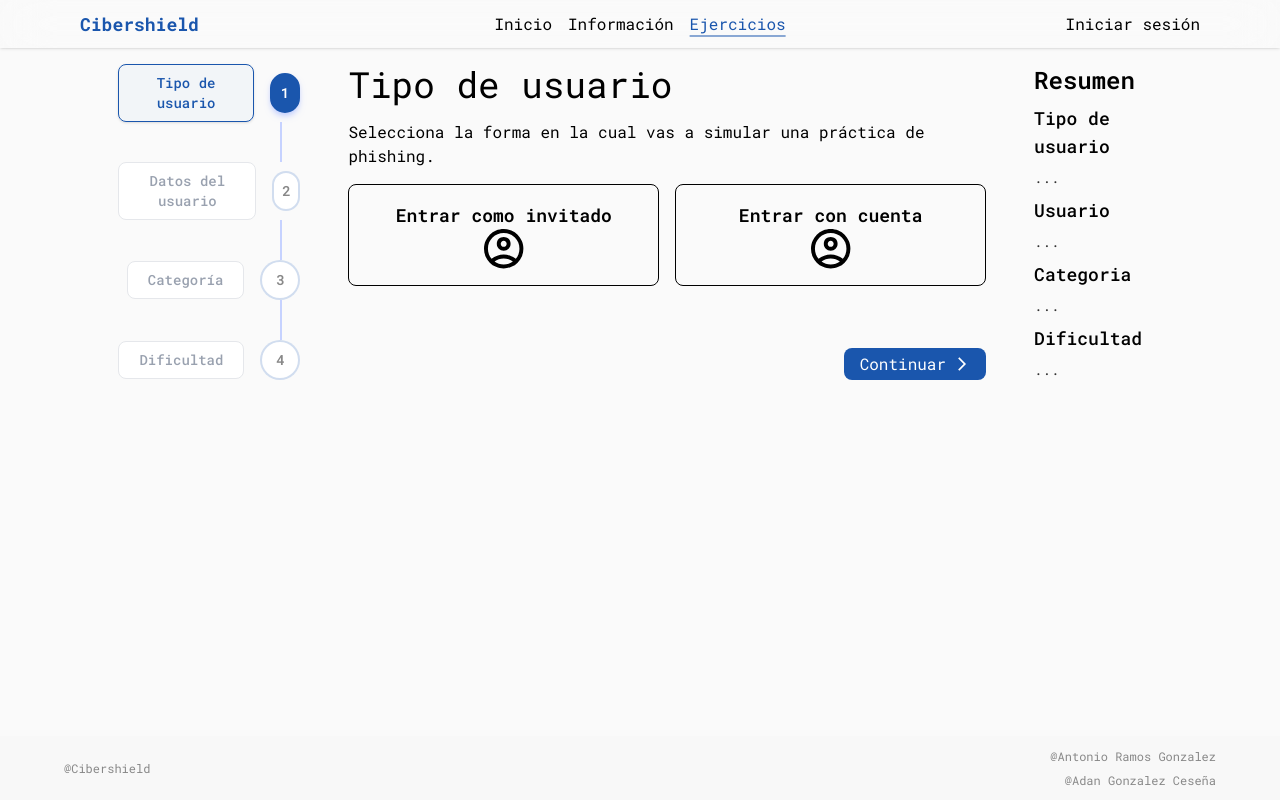
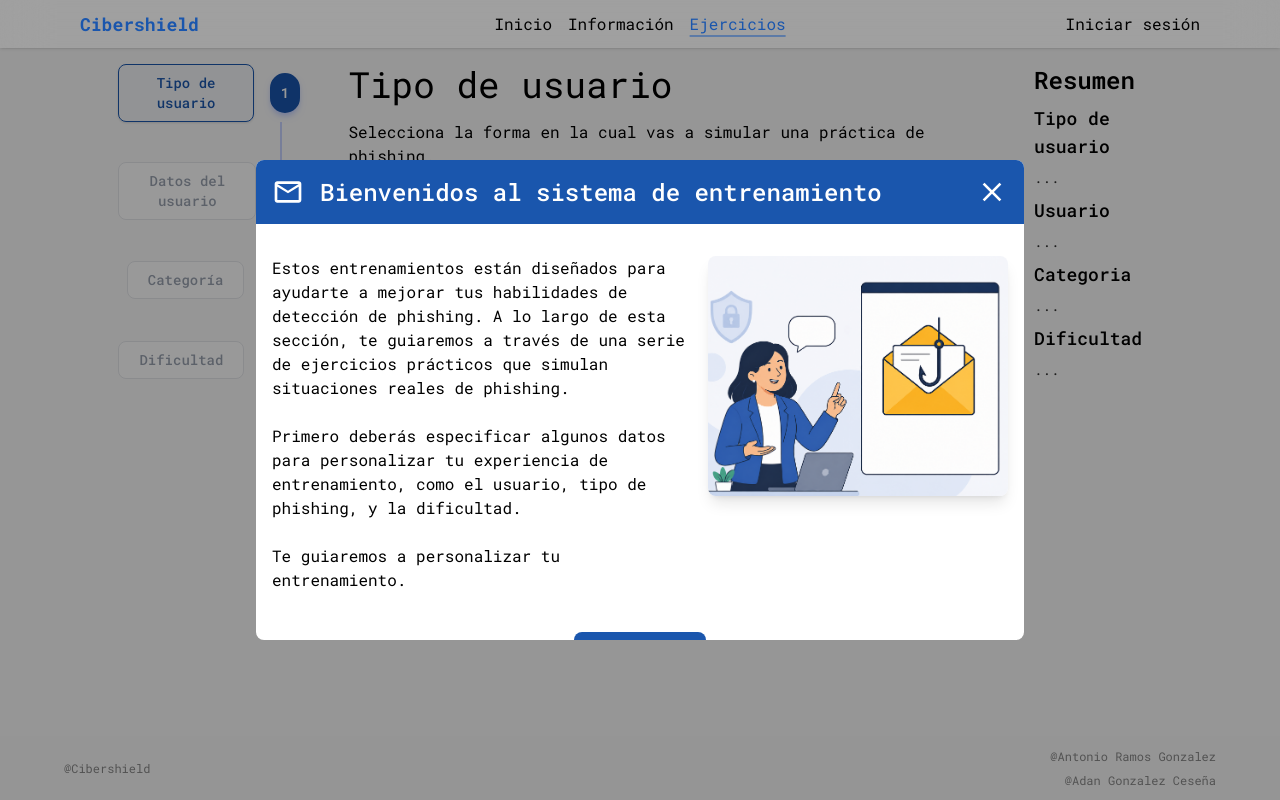
Before and after one commit to AdanCC21/CibershieldFront, a React (Vite) app: page /testing in a window 1280 px wide. Built offline with nearby package versions, Linux system fonts and the light colour scheme.

Commit message:
init modal introduction

```diff
--- a/src/components/modal/GenModal.tsx
+++ b/src/components/modal/GenModal.tsx
@@ -7,16 +7,21 @@ interface Prompts {
     active: boolean
     setActive: Dispatch<SetStateAction<boolean>>
 
-    item: ModalData
+    item?: ModalData
+    headerStyle: 'default' | 'primary'
     children: ReactNode
 }
 
 export interface ModalData {
-    id: number
+    id?: number
     title?: string
+    titleClass?: string
+    titleSize?: string
+
     icon?: string
+    iconAlt?: string
 }
-export default function GenModal({ active, setActive, item, children }: Prompts) {
+export default function GenModal({ active, setActive, item, headerStyle='primary', children }: Prompts) {
     useEffect(() => {
         active ?
             document.documentElement.style.overflowY = "hidden" :
@@ -39,29 +44,31 @@ export default function GenModal({ active, setActive, item, children }: Prompts)
     if (!active) return <></>
 
     return (
-        <div className="fixed top-0 left-0 flex w-screen h-screen bg-black/40" onClick={(e) => { setActive(false); e.stopPropagation(); }}>
-            <motion.div variants={showUp} initial="hidden" animate="showShort" exit="exit" className="flex flex-col gap-4 bg-white max-w-3/5 max-h-[60vh] m-auto p-4 overflow-hidden rounded-lg" onClick={(e) => { e.stopPropagation() }}>
-                <header className="flex items-center gap-4 bg-(--primary-secundary) py-2">
+        <div className="fixed top-0 left-0 flex w-screen h-screen bg-black/40 z-90" onClick={(e) => { setActive(false); e.stopPropagation(); }}>
+            <motion.div variants={showUp} initial="hidden" animate="showShort" exit="exit" className="flex flex-col gap-4 bg-white max-w-3/5 max-h-[60vh] m-auto overflow-hidden rounded-lg" onClick={(e) => { e.stopPropagation() }}>
+                <header className={`flex items-center gap-4 ${headerStyle === 'primary' ? 'bg-(--primary-color) text-white' : 'bg-white'}  p-4`}>
                     <div className="flex items-center gap-4">
-                        {item.icon &&
-                            <img src={item.icon} className="h-8" />
+                        {item && item.icon &&
+                            <img src={item.icon} className={`h-8 ${headerStyle === 'primary' && 'invert'}`} />
                         }
-                        {item.title &&
-                            <span className="text-2xl font-medium">
+                        {item && item.title &&
+                            <span className={`${item.titleClass ?? ''} ${item.titleSize ?? 'text-2xl'} font-medium`}>
                                 {item.title}
                             </span>
                         }
                     </div>
                     <button onClick={() => { setActive(false); }} className="flex items-center justify-center size-fit ml-auto cursor-pointer">
-                        <img src={Icons.close} alt="close" className="h-8" />
+                        <img src={Icons.close} alt="close" className={`h-8 ${headerStyle === 'primary' && 'invert'}`} />
                     </button>
                 </header>
 
-                {typeof children === 'string' ?
-                    <span className="text-lg">{children}</span>
-                    :
-                    children
-                }
+                <main className="p-4">
+                    {typeof children === 'string' ?
+                        <span className="text-lg">{children}</span>
+                        :
+                        children
+                    }
+                </main>
             </motion.div>
         </div>
     )
--- a/src/pages/Training/Form.tsx
+++ b/src/pages/Training/Form.tsx
@@ -13,6 +13,7 @@ import { GetUser } from "@/scripts/user";
 import { LoadFormFromLocal } from "@/scripts/form";
 import { AnimatePresence, motion } from "framer-motion";
 import { showUp, showUpContainer } from "@/constants/animations";
+import GenModal from "@/components/modal/GenModal";
 
 export default function Form() {
   const steps: Step[] = [{ label: "Tipo de usuario", id: 0 }, { label: "Datos del usuario", id: 1 }, { label: "Categoría", id: 2 }, { label: "Dificultad", id: 3 }]
@@ -21,9 +22,16 @@ export default function Form() {
   const [curStep, setCurStep] = useState<number>(0)
   const [form, setForm] = useState<TrainingForm>({ userType: null, name: '', email: '', category: null, dificulty: null })
   const [formFinish, setFinishForm] = useState(false);
+  const [showTutorial, setShowTutorial] = useState(true);
 
   useEffect(() => {
     const localForm = LoadFormFromLocal(form, setCurStep);
+
+    const localTutorial = localStorage.getItem('showTutorial');
+    if (localTutorial === null || localTutorial === 'true') {
+      setShowTutorial(true);
+      localStorage.setItem('showTutorial', 'true');
+    }
 
     if (formFinish)
       setFinishForm(false);
@@ -119,8 +127,22 @@ export default function Form() {
 
   return (
     <AnimatePresence mode="wait">
+      <GenModal active={showTutorial} setActive={setShowTutorial} item={{ id: 0, title: "Bienvenidos al sistema de entrenamiento", icon: Icons.email, iconAlt: "email" }} headerStyle="primary">
+        <main className="flex flex-col gap-2">
+          <div className="flex gap-2 mb-8">
+            <p className="text-base flex-2">
+              Estos entrenamientos están diseñados para ayudarte a mejorar tus habilidades de detección de phishing. A lo largo de esta sección, te guiaremos a través de una serie de ejercicios prácticos que simulan situaciones reales de phishing. <br /> <br /> Primero deberás especificar algunos datos para personalizar tu experiencia de entrenamiento, como el usuario, tipo de phishing, y la dificultad. <br /> <br /> Te guiaremos a personalizar tu entrenamiento.
+            </p>
+            <img src='/phishing/talking_about_phishing.webp' alt="Phishing Email" className=" max-h-60 mx-auto rounded-lg shadow-lg" />
+          </div>
+          <Button title="Comenzar" onClick={() => setShowTutorial(false)} btnStyle="fill" btnClass="w-fit mx-auto" icon={Icons.arrowRight} iconRight iconInvert />
+        </main>
+      </GenModal>
+
       {!formFinish &&
-        <motion.div className="flex w-full h-full gap-4">
+        <motion.div className="flex w-full h-full gap-4 z-1">
+
+
           <section className="flex flex-col flex-1 p-4 gap-4">
             <Stepper steps={steps} curStep={curStep} setCurStep={setCurStep} />
           </section>
```
Also changed, not shown: public/phishing/mailPhishing.webp (added), public/phishing/talking_about_phishing.webp (added).
